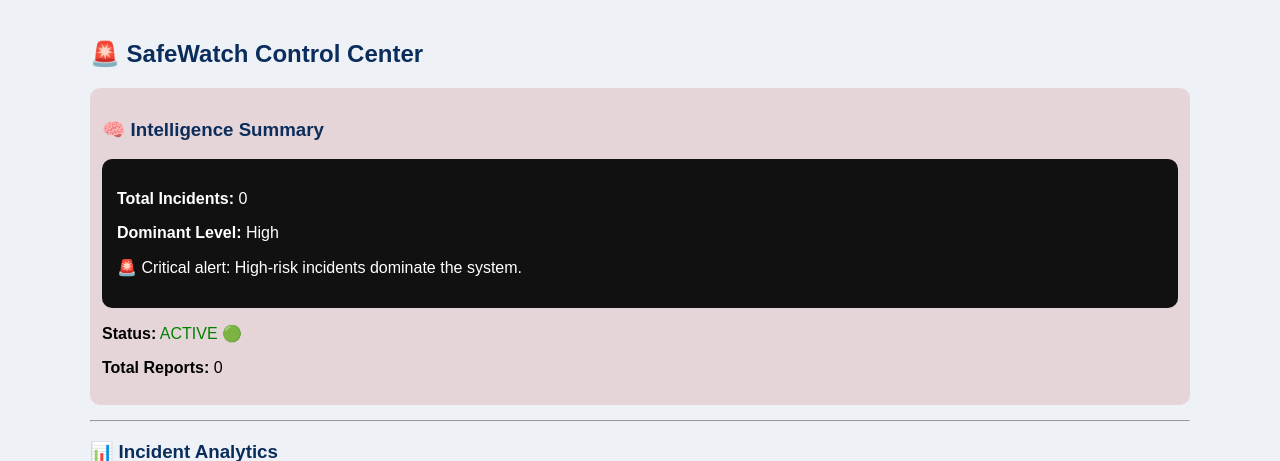
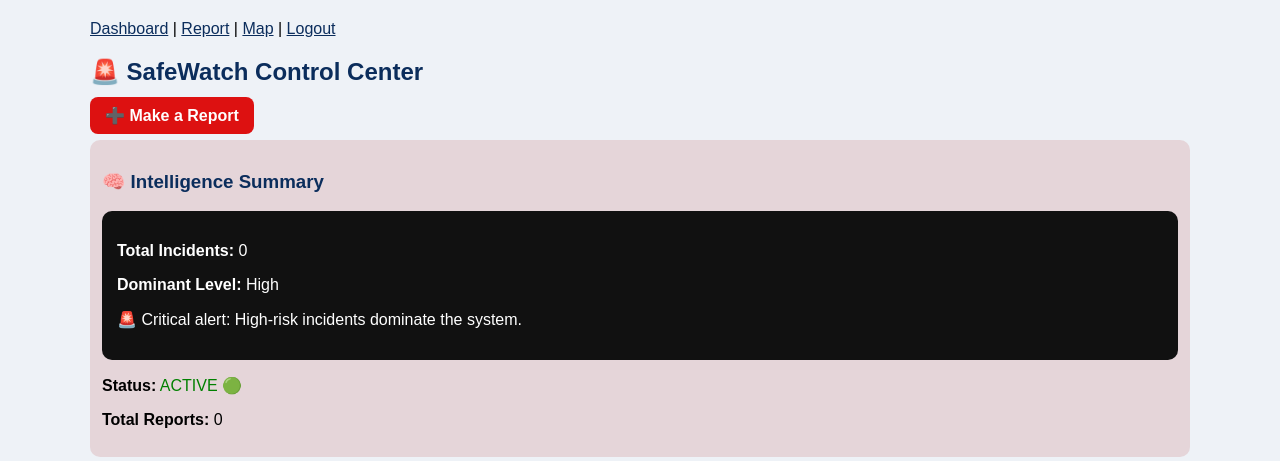
Before and after one commit to chilzchiwenite-debug/safewatchpro, a Flask app: page /dashboard in a window 1280 px wide. Shown: the part 48-509 px from the top of the page. Run offline with Flask 3, Linux system fonts and the light colour scheme; a user stored in the database is signed in; data comes from the database, SQL or seed files in the repository; data that the repository does not hold is empty.

Commit message:
Updated SafeWatchPro dashboard and report fix

```diff
--- a/templates/dashboard.html
+++ b/templates/dashboard.html
@@ -2,7 +2,24 @@
 
 {% block content %}
 
+<!-- NAVIGATION -->
+<div style="margin-bottom:15px;">
+    <a href="/dashboard">Dashboard</a> |
+    <a href="/report">Report</a> |
+    <a href="/map">Map</a> |
+    <a href="/logout">Logout</a>
+</div>
+
 <h2>🚨 SafeWatch Control Center</h2>
+
+<!-- MAKE REPORT BUTTON -->
+<div style="margin:15px 0;">
+    <a href="{{ url_for('report') }}"
+       style="background:#d11; color:#fff; padding:10px 15px;
+              border-radius:8px; text-decoration:none; font-weight:bold;">
+        ➕ Make a Report
+    </a>
+</div>
 
 <div style="background:#a91d1d22; padding:12px; border-radius:10px; margin-bottom:15px;">
 
@@ -49,7 +66,7 @@
     <h4>{{ r.title }}</h4>
     <p>{{ r.description }}</p>
 
-    <p><b>State:</b> {{ r.state or "N/A" }}</p>
+    <p><b>Address:</b> {{ r.address or "N/A" }}</p>
     <p><b>Category:</b> {{ r.category }}</p>
     <p><b>Severity:</b> {{ r.severity }}</p>
 
```
